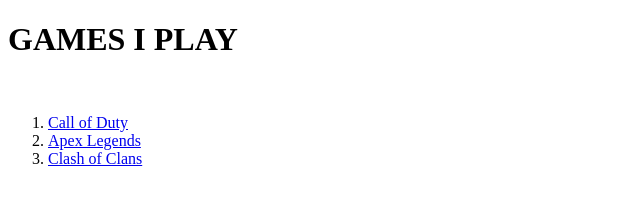
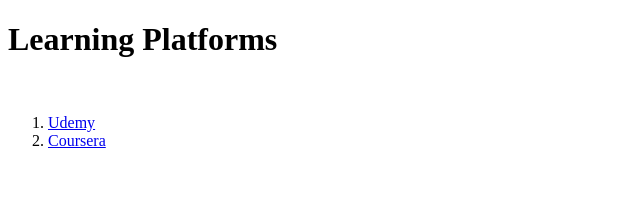
Before and after one commit to saibhargav3322/HTML-project, a plain HTML site: page games.html in a window 1280 px wide. Shown: the whole page, without its empty margins (0-640 px from the left). Drawn offline with Linux system fonts and the light colour scheme.

Commit message:
Update games.html

```diff
--- a/games.html
+++ b/games.html
@@ -2,15 +2,14 @@
 <html lang="en" dir="ltr">
   <head>
     <meta charset="utf-8">
-    <title>Games</title>
+    <title>Learning platforms</title>
   </head>
   <body>
-    <h1><strong>GAMES I PLAY</strong></h1>
+    <h1><strong>Learning Platforms</strong></h1>
     <br>
     <ol>
-      <li><a href="https://www.callofduty.com/home">Call of Duty</a></li>
-    <li><a href="https://www.ea.com/games/apex-legends">Apex Legends</a></li>
-    <li><a href="https://supercell.com/en/games/clashofclans/">Clash of Clans</a></li>
+      <li><a href="www.udemy.com">Udemy</a></li>
+    <li><a href="www.coursera.com">Coursera</a></li>
     </ol>
   </body>
 </html>
```
